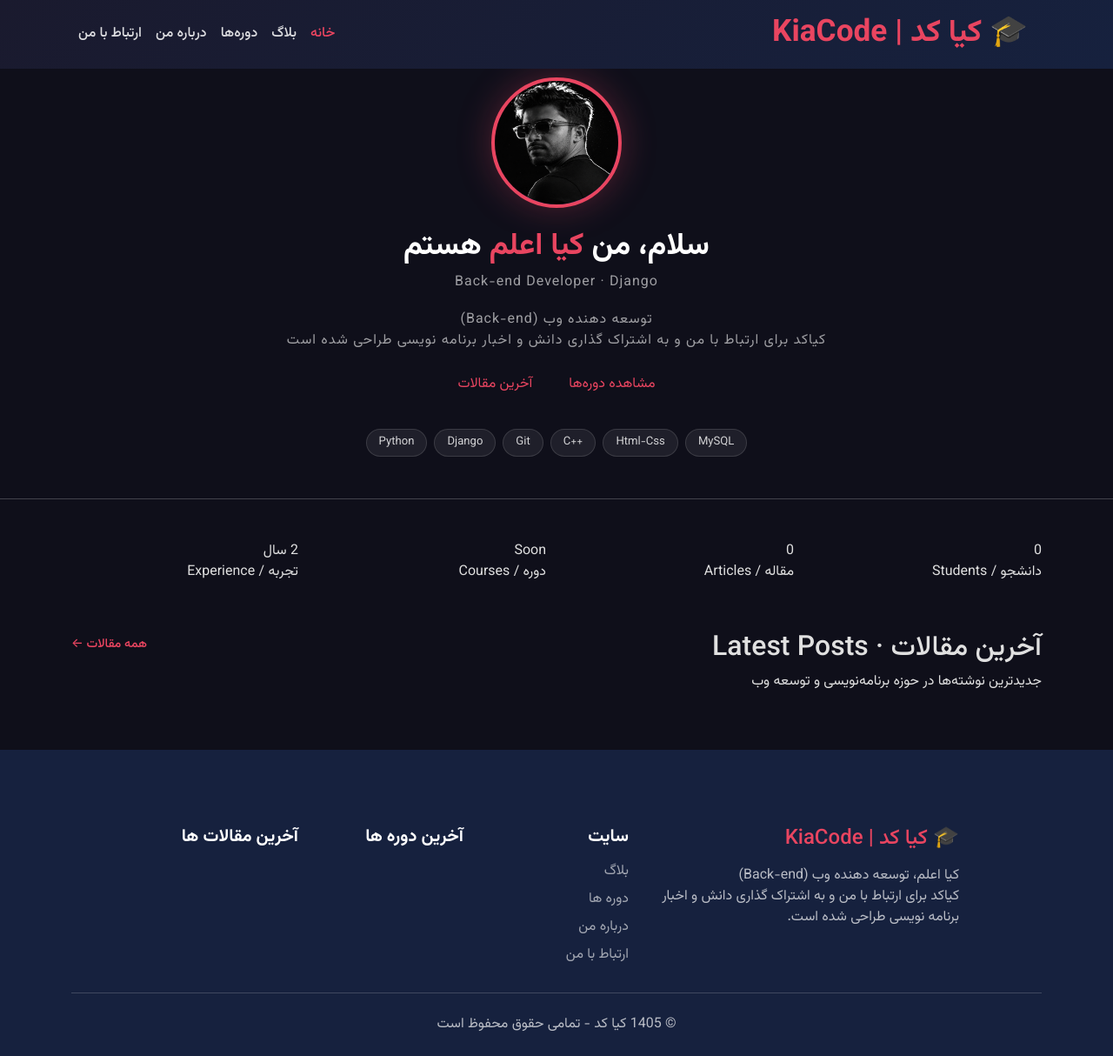
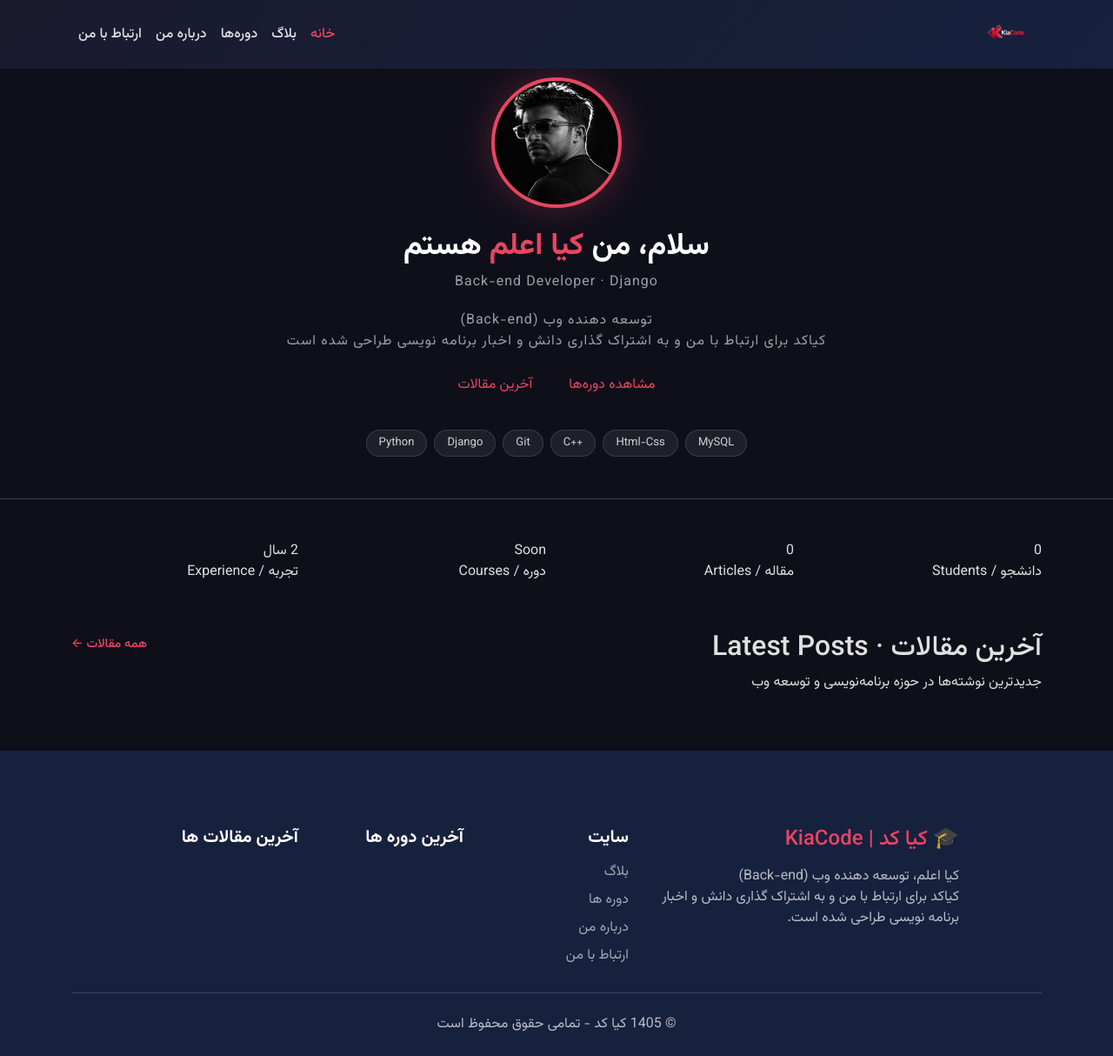
Before and after one commit to Kia-Aalam/KiaCode, a Django app: page / in a window 1280 px wide. Shown: the whole page at 87% size. Run offline with Django 5.2, Linux system fonts and the light colour scheme; data that the repository does not hold is empty.

Commit message:
add icon

```diff
--- a/templates/includes/header.html
+++ b/templates/includes/header.html
@@ -2,7 +2,13 @@
 
 <meta charset="UTF-8">
 <meta name="viewport" content="width=device-width, initial-scale=1.0">
+
 <title>KiaCode</title>
+<!-- icon -->
+<link rel="icon" type="image/x-icon" href="{% static 'img/KiaCode.ico' %}">
+<link rel="icon" type="image/png" sizes="32x32" href="{% static 'img/KiaCode.png' %}">
+<link rel="icon" type="image/png" sizes="64x64" href="{% static 'img/KiaCode.png' %}">
+
 <!-- Css -->
 <link href="https://cdn.jsdelivr.net/npm/bootstrap@5.3.0/dist/css/bootstrap.min.css" rel="stylesheet">
 <link href="https://fonts.googleapis.com/css2?family=Vazirmatn:wght@400;500;700&display=swap" rel="stylesheet">
--- a/templates/includes/navbar.html
+++ b/templates/includes/navbar.html
@@ -1,5 +1,10 @@
+{% load static %}
 <div class="container">
-  <a class="navbar-brand" href="{% url 'home' %}">🎓 کیا کد | KiaCode</a>
+  <a class="navbar-brand" href="{% url 'home' %}">
+    <img src="{% static 'img/KiaCode.png' %}"
+         alt="KiaCode"
+         style="height: 50px; width: 50px; object-fit: cover; border-radius: 10px;">
+  </a>
   <button
     class="navbar-toggler"
     type="button"
```
Also changed, not shown: assets/img/KiaCode.ico (added), assets/img/KiaCode.png (added).
